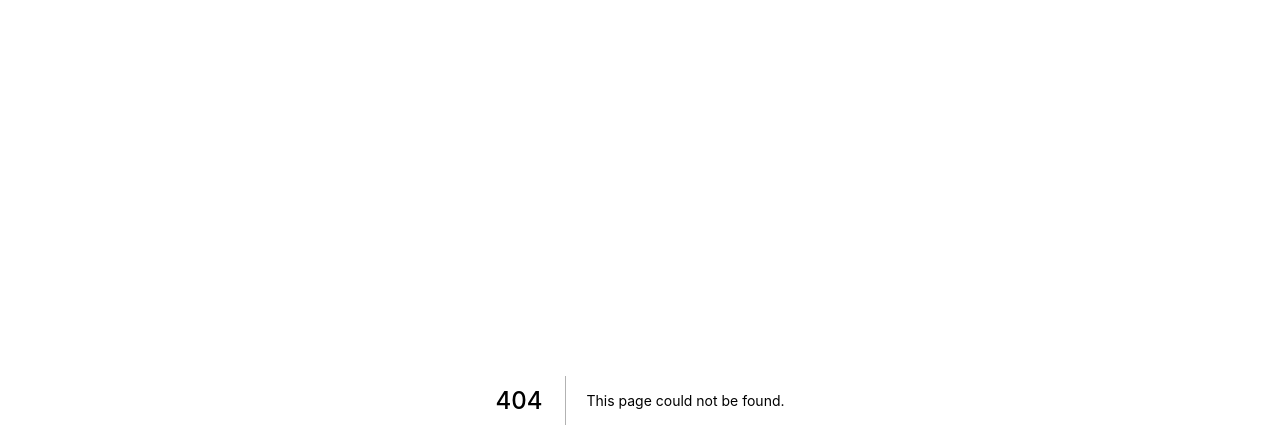
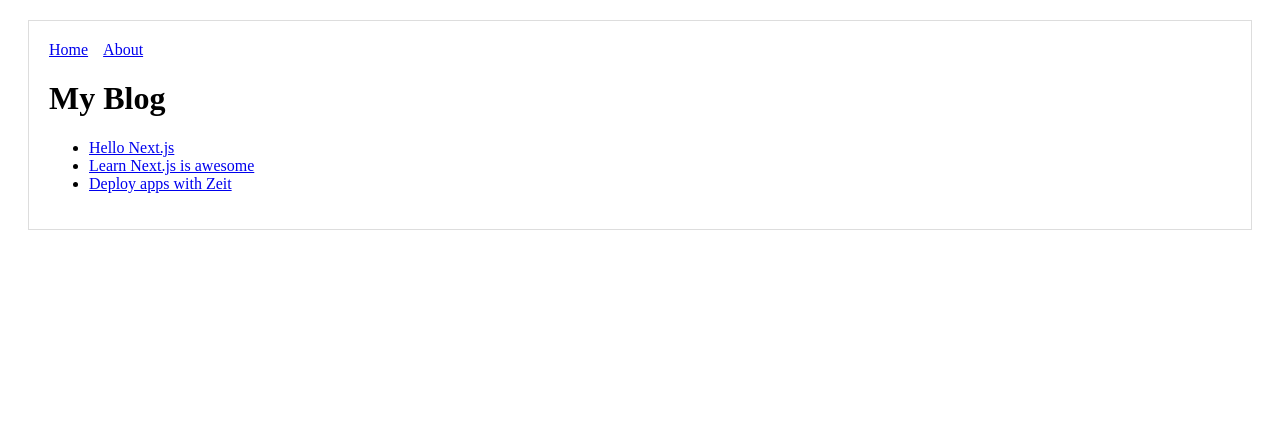
Before and after one commit to Jungir/nextJS, a Next.js app: page /index.old.new in a window 1280 px wide. Before the commit this address had no page. Shown: the top 448 px of the page. Built offline with nearby package versions, Linux system fonts and the light colour scheme.

Commit message:
clean URLs with Dynamic Routing

```diff
--- /dev/null
+++ b/pages/index.old.new.js
@@ -0,0 +1,22 @@
+import Layout from '../components/myLayout';
+import Link from 'next/link';
+
+const PostLink = props => (
+  <li>
+    <Link href={`/post?title=${props.title}`}>
+      <a>{props.title}</a>
+    </Link>
+  </li>
+);
+export default function Blog() {
+  return (
+    <Layout>
+      <h1>My Blog</h1>
+      <ul>
+        <PostLink title="Hello Next.js"/>
+        <PostLink title="Learn Next.js is awesome" />
+        <PostLink title="Deploy apps with Zeit" />
+      </ul>
+    </Layout>
+  );
+}
```
Also changed, not shown: pages/index.js (+22 -9 lines), pages/index.old.js (added, +11 -0 lines), pages/p/[id].js (added, +13 -0 lines), pages/post.js (added, +25 -0 lines).
